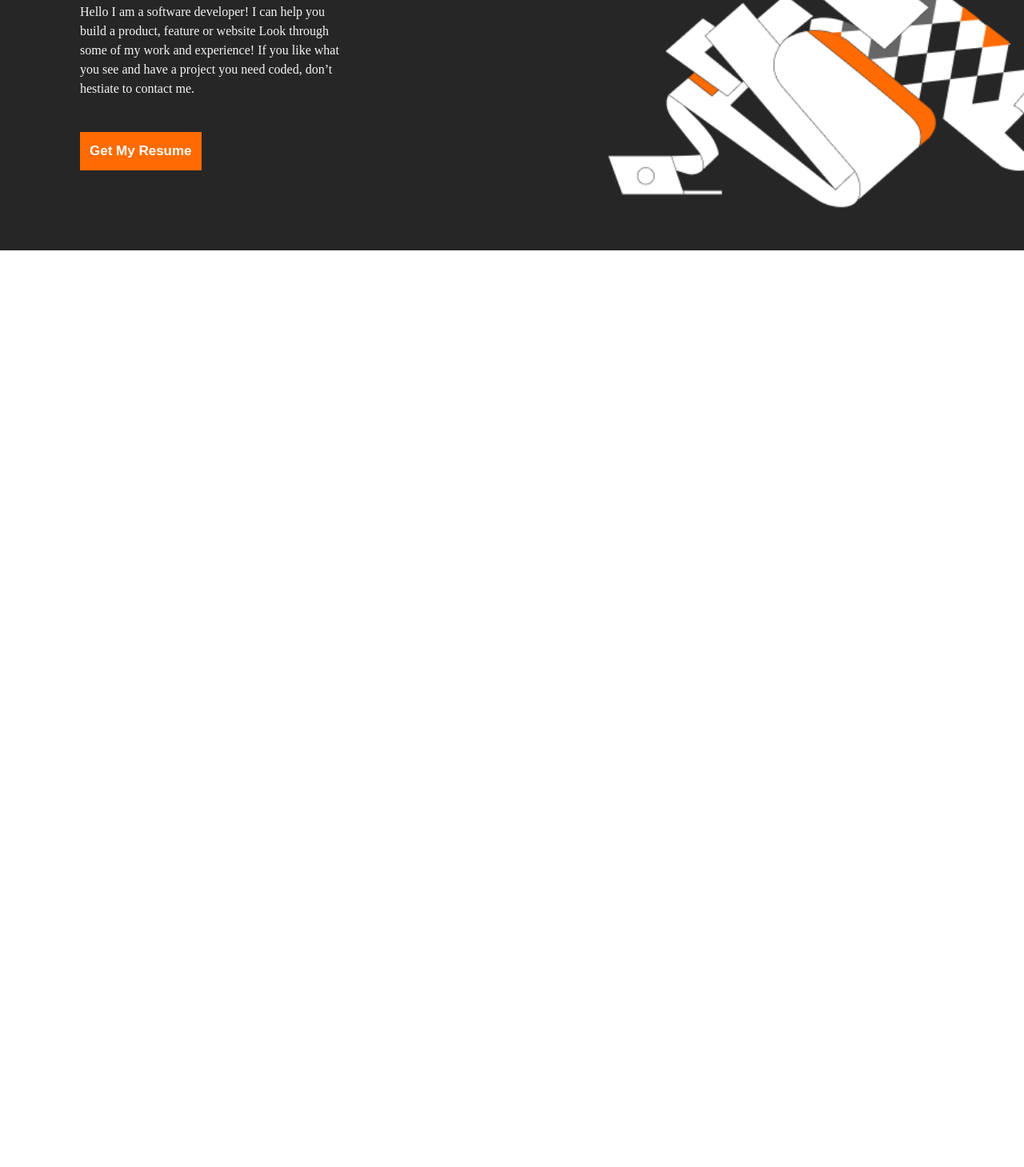
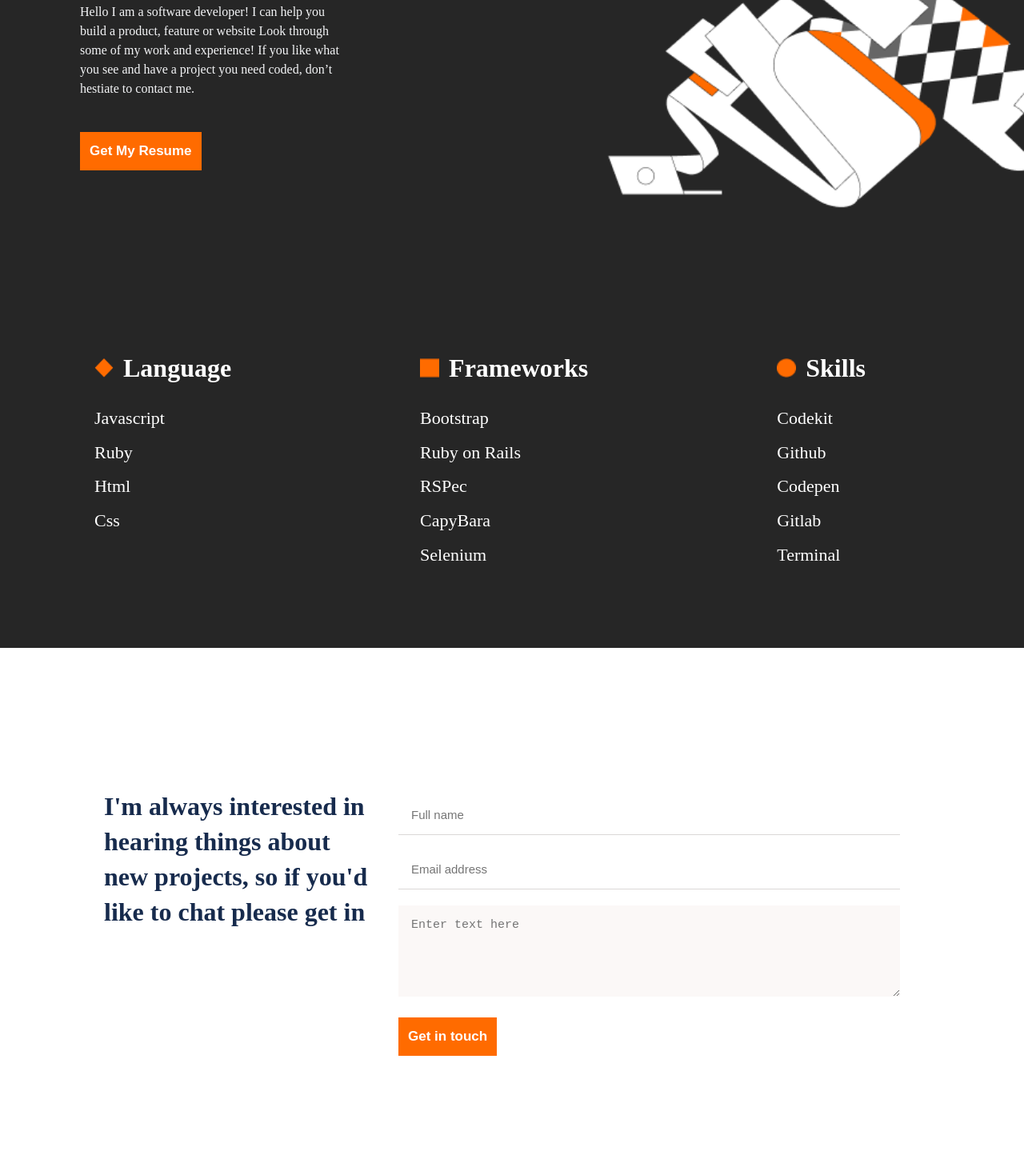
Before and after one commit to HansZizold/Portfolio, a plain HTML site: page index.html in a window 1280 px wide. Shown: the part 2457-3916 px from the top of the page at 80% size. Before the commit the page ends 2770 px from the top, so only its background shows below. Drawn offline with Linux system fonts and the light colour scheme.

Commit message:
Desktop Version
First desktop version finished

```diff
--- a/desktop.css
+++ /dev/null
@@ -1,16 +0,0 @@
-.main-container {
-    display: grid;
-    grid-template-columns: auto;
-    grid-template-rows: 10;
-    align-items: center;
-    margin: 0;
-  }
-
-  .mobile-header {
-    height: 72px;
-    width: 100%;
-    background-color: #3c3a39;
-    display: flex;
-    justify-content: space-between;
-    align-items: center;
-  }
--- a/index.html
+++ b/index.html
@@ -43,9 +43,7 @@
             </div>
 
             <div class="third-container">
-                <!-- <div class="third-container-1"> -->
-                    <img src="images/placeholder.png" alt="placeholder" class="img2">
-                <!-- </div> -->
+                <img src="images/placeholder.png" alt="placeholder" class="img2">
                 <div class="third-container-2">
                     <h3 id="multi">Multi-Post Sories</h3>
                     <p id="par2">A daily selection of privately personalized reads; no accounts or sign-ups required. Has been the industry's standard dummy text ever since the 1500s, when an unknown printer took a standard dummy text.</p>
@@ -137,7 +135,79 @@
                 <button class="resume">Get My Resume</button>
             </div>
 
+            <div class="sixth-container">
+                <div class="sixth-1">
+                    <div class="head1">
+                        <img class="vin1" src="images/rhombus.png" alt="rhombus">
+                        <p class="langs3">Language
+                    </div>
+
+                    <ul class="langs4">
+                        <li>Javascript</li>
+                        <li>Ruby</li>
+                        <li>Html</li>
+                        <li>Css</li>
+                    </ul>
+                </div>
+
+                <div class="sixth-2">
+                    <div class="head1">
+                        <img class="vin1" src="images/square.png" alt="square">
+                        <p class="langs3">Frameworks
+                    </div>
+
+                    <ul class="langs4">
+                        <li>Bootstrap</li>
+                        <li>Ruby on Rails</li>
+                        <li>RSPec</li>
+                        <li>CapyBara</li>
+                        <li>Selenium</li>
+                    </ul>
+                </div>
+
+                <div class="sixth-3">
+                    <div class="head1">
+                        <img class="vin1" src="images/circle.png" alt="circle">
+                        <p class="langs3">Skills
+                    </div>
+
+                    <ul class="langs4">
+                        <li>Codekit</li>
+                        <li>Github</li>
+                        <li>Codepen</li>
+                        <li>Gitlab</li>
+                        <li>Terminal</li>
+                    </ul>
+                </div>
+            </div>
         </section>
+
+        <section>
+            <div class="seventh-container">
+                <h3 class="always">I'm always interested in hearing things about new projects, so if you'd like to chat please get in</h3>
+                <form action="https://formspree.io/f/xeqnpkpe" method="post">
+                    <ul class="forms">
+                        <li>
+                            <label for="name1"></label>
+                            <input type="text" id="name1" name="user_name" placeholder="Full name" maxlength="30" required class="form-item">
+                        </li>
+                        <li>
+                            <label for="mail"></label>
+                            <input type="email" id="mail" name="user_email" placeholder="Email address" required class="form-item">
+                        </li>
+                        <li>
+                            <label for="msg"></label>
+                            <textarea id="msg" name="user_message" maxlength="500" placeholder="Enter text here" required class="text-item"></textarea>
+                        </li>
+                        <li class="litouch">
+                            <input class="touch" type="submit" value="Get in touch">
+                        </li>
+                    </ul>
+                </form>
+
+            </div>
+        </section>
+
     </main>
 </body>
 </html>
--- a/index.txt
+++ b/index.txt
@@ -35,8 +35,6 @@
                 </ul>
             </div>
         </section>
-
-        <!-- cotainers first-container-1 and first-container-2 were not used. Erase it at the end. -->
 
         <section class="works">
             <div class="second-container">
@@ -184,7 +182,7 @@
             </div>
         </section>
 
-        <section >
+        <section>
             <div class="seventh-container">
                 <h3 class="always">I'm always interested in hearing things about new projects, so if you'd like to chat please get in</h3>
                 <form action="https://formspree.io/f/xeqnpkpe" method="post">
--- a/styles.css
+++ b/styles.css
@@ -4,8 +4,6 @@
 }
 
 body {
-  /* display: grid;
-  justify-content: center; */
   margin: 0;
   padding: 0;
 }
@@ -13,7 +11,6 @@ body {
 .main-container {
   display: grid;
   grid-template-columns: auto;
-  grid-template-rows: 10;
   align-items: center;
   width: 100%;
   margin: 0;
@@ -57,7 +54,7 @@ body {
   width: 100%;
   background-image: url("images/background.png");
   background-size: 100%;
-  background-position:center;
+  background-position: center;
   padding: 0 24px 0 24px;
   display: flex;
   flex-direction: column;
@@ -68,7 +65,7 @@ body {
 @media (min-width: 768px) {
   .first-container {
     height: 660px;
-    background-color: #1C1A19;
+    background-color: #1c1a19;
     background-image: url("images/background-desktop.png");
     background-size: 100%;
     background-repeat: no-repeat;
@@ -155,11 +152,10 @@ li {
   font-weight: 400;
   margin: 80px 0 0 0;
   padding: 40px 0 40px 0;
-  /* border-bottom: 1px solid #212121; */
 }
 
 @media (min-width: 768px) {
-  #recent{
+  #recent {
     width: 600px;
     padding: 40px 10px 40px 0;
   }
@@ -185,7 +181,7 @@ li {
   margin: 0;
   display: flex;
   flex-direction: column;
-  align-items:center;
+  align-items: center;
 }
 
 @media (min-width: 768px) {
@@ -253,14 +249,29 @@ li {
   margin: 12px 0 12px 0;
 }
 
-.fourth-1, .fourth-2 {
+.fourth-1 {
+  display: flex;
+  flex-direction: column;
+  align-items: center;
+}
+
+.fourth-2 {
   display: flex;
   flex-direction: column;
   align-items: center;
 }
 
 @media (min-width: 768px) {
-  .fourth-1, .fourth-2 {
+  .fourth-2 {
+    display: flex;
+    flex-direction: row;
+    width: 84%;
+    margin: 0 48px 0 48px;
+  }
+}
+
+@media (min-width: 768px) {
+  .fourth-1 {
     display: flex;
     flex-direction: row;
     width: 84%;
@@ -334,7 +345,7 @@ li {
   width: 100%;
 }
 
-@media (min-width: 768px){
+@media (min-width: 768px) {
   .container56 {
     margin-top: 100px;
     background-color: #262626;
@@ -361,7 +372,7 @@ li {
     background-image: url("images/background_about_desktop.png");
     padding: 0 100px;
     border: none;
-    justify-content:flex-start;
+    justify-content: flex-start;
   }
 }
 
@@ -396,3 +407,166 @@ li {
   margin: 12px 0 100px 0;
   padding: 12px;
 }
+
+.sixth-container {
+  margin-top: 120px;
+  margin-bottom: 80px;
+  width: 100%;
+  display: flex;
+  flex-direction: column;
+  justify-content: center;
+  align-items: center;
+}
+
+@media (min-width: 768px) {
+  .sixth-container {
+    flex-direction: row;
+    justify-content: space-around;
+    align-items: flex-start;
+  }
+}
+
+@media (min-width: 768px) {
+  .sixth-3 {
+    margin-right: 80px;
+  }
+}
+
+.langs3 {
+  color: white;
+  font-size: 32px;
+  line-height: 24px;
+  font-weight: 700;
+  padding: 15px 0;
+}
+
+.langs4 {
+  color: white;
+  font-size: 22px;
+  line-height: 42.67px;
+  font-weight: 400;
+  padding: 15px 0;
+  text-align: center;
+  list-style: none;
+}
+
+@media (min-width: 768px) {
+  .langs4 {
+    text-align: left;
+  }
+}
+
+.head1 {
+  display: flex;
+  justify-content: flex-end;
+  align-items: center;
+}
+
+.vin1 {
+  width: 36px;
+  height: 24px;
+  padding: 0 12px 0 0;
+}
+
+.seventh-container {
+  display: flex;
+  flex-direction: column;
+}
+
+@media (min-width: 768px) {
+  .seventh-container {
+    margin: 88px 80px;
+    padding: 88px 0 0 0;
+    flex-direction: row;
+    align-items: flex-start;
+  }
+}
+
+.always {
+  font-size: 32px;
+  color: #172b4d;
+  font-weight: 700;
+  line-height: 44px;
+  text-align: center;
+  margin: 100px 0 50px 0;
+  padding: 0 20px;
+}
+
+@media (min-width: 768px) {
+  .always {
+    margin: 0 0 0 50px;
+    max-width: 30%;
+    text-align: left;
+    padding: 0;
+  }
+}
+
+.forms {
+  padding: 0 16px;
+  margin: 0 10px;
+}
+
+@media (min-width: 768px) {
+  .forms {
+    margin: 0 80px 0 0;
+    padding: 0 32px;
+  }
+}
+
+::placeholder {
+  font-size: 15px;
+}
+
+.form-item {
+  border: none;
+  border-bottom: 1px solid black;
+  border-color: #dbd8d7;
+  margin: 10px 0;
+  padding: 16px;
+  width: 100%;
+}
+
+@media (min-width: 768px) {
+  .form-item {
+    width: 300%;
+  }
+}
+
+.text-item {
+  border: none;
+  border-color: #dbd8d7;
+  background-color: #fbf8f7;
+  margin: 10px 0;
+  padding: 16px;
+  height: 114px;
+  width: 100%;
+}
+
+@media (min-width: 768px) {
+  .text-item {
+    width: 300%;
+  }
+}
+
+.litouch {
+  display: flex;
+  justify-content: center;
+}
+
+@media (min-width: 768px) {
+  .litouch {
+    justify-content: flex-start;
+  }
+}
+
+.touch {
+  background: #ff6b00;
+  align-self: center;
+  height: 48px;
+  font-size: 17px;
+  font-weight: 700;
+  color: #fff;
+  border: none;
+  margin: 12px 0 136px 0;
+  padding: 12px;
+}
```
Also changed, not shown: test.css (deleted, +0 -12 lines), test.html (deleted, +0 -16 lines).
